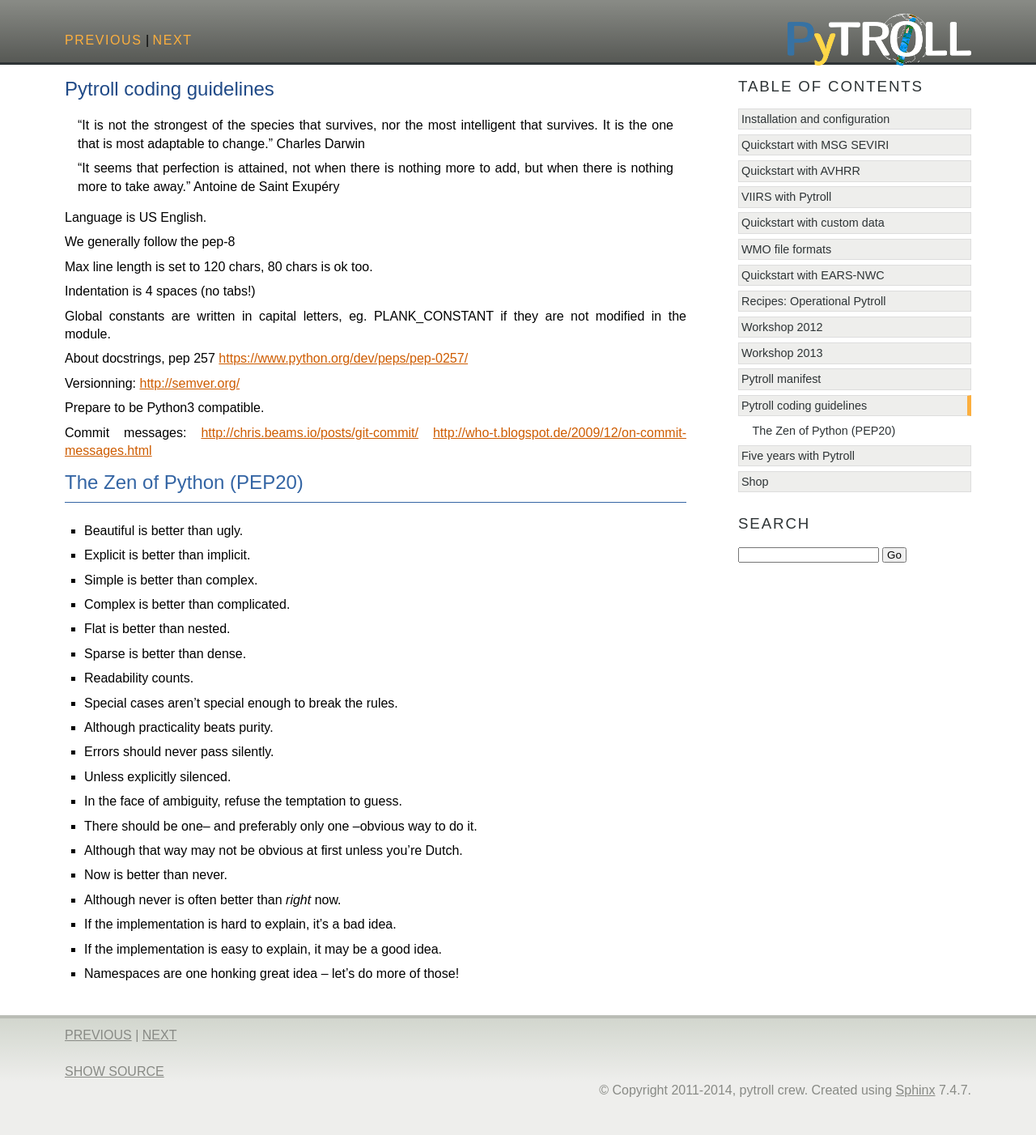
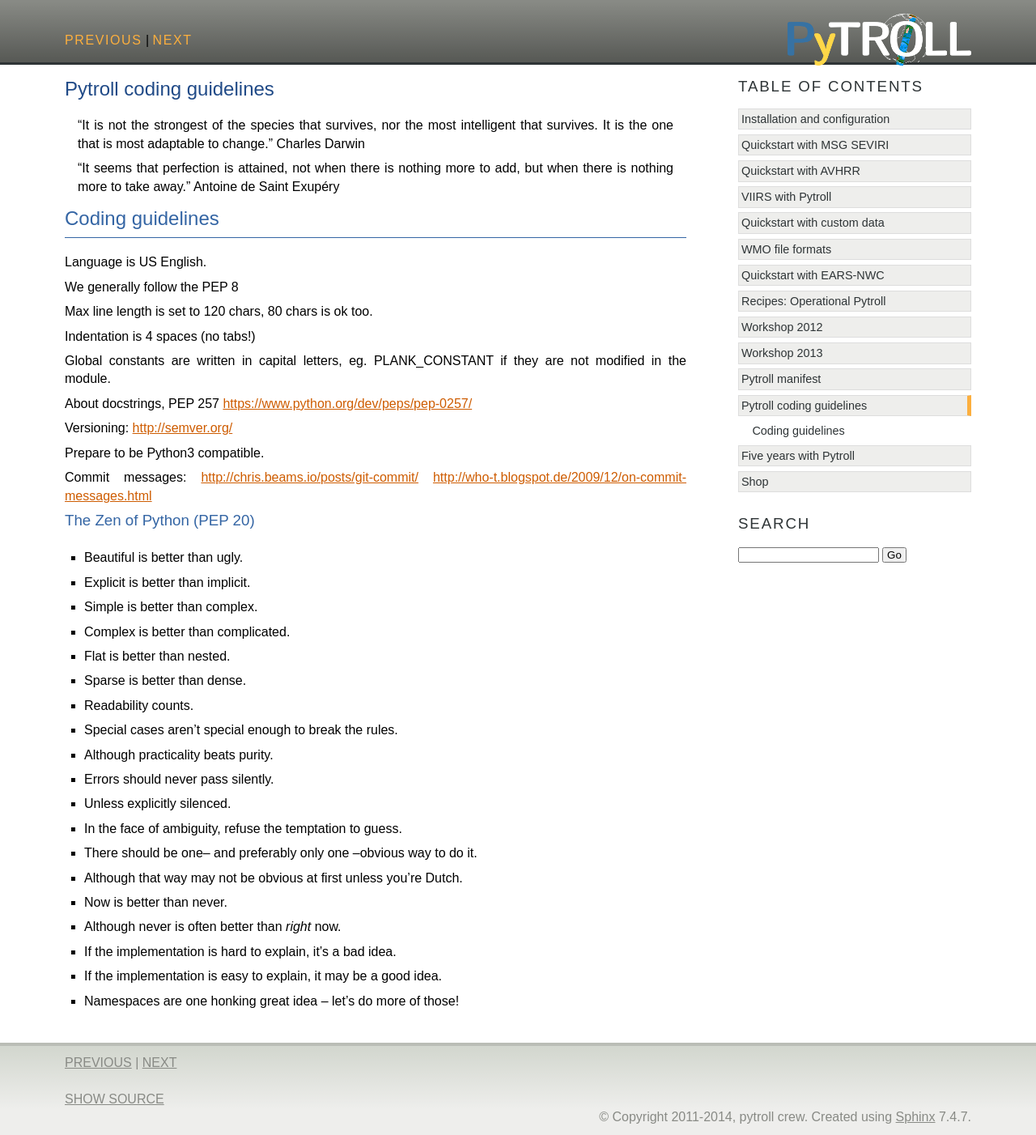
Before and after one commit to pytroll/pytroll, a Sphinx documentation site: the page built from web/source/guidelines.rst, in a window 1280 px wide. Shown: the whole page at 81% size. Built offline with Sphinx 7.4.7, drawn with Linux system fonts in a browser that asks for light colours; formulas are drawn with MathJax 3; before the commit the page ends 1368 px from its top, so only the background shows below that.

Commit message:
[guidelines] Using upper case for PEP
Corrected spelling, minor changes

```diff
--- a/web/source/guidelines.rst
+++ b/web/source/guidelines.rst
@@ -11,10 +11,12 @@
     but when there is nothing more to take away.”
     Antoine de Saint Exupéry
 
+Coding guidelines
+=================
 
 Language is US English.
 
-We generally follow the pep-8
+We generally follow the PEP 8
 
 Max line length is set to 120 chars, 80 chars is ok too.
 
@@ -22,9 +24,9 @@
 
 Global constants are written in capital letters, eg. PLANK_CONSTANT if they are not modified in the module.
 
-About docstrings, pep 257 https://www.python.org/dev/peps/pep-0257/
+About docstrings, PEP 257 https://www.python.org/dev/peps/pep-0257/
 
-Versionning: http://semver.org/
+Versioning: http://semver.org/
 
 Prepare to be Python3 compatible.
 
@@ -33,7 +35,7 @@
 http://who-t.blogspot.de/2009/12/on-commit-messages.html
 
 
-The Zen of Python (PEP20)
+The Zen of Python (PEP 20)
 -------------------------
 * Beautiful is better than ugly.
 * Explicit is better than implicit.
```
